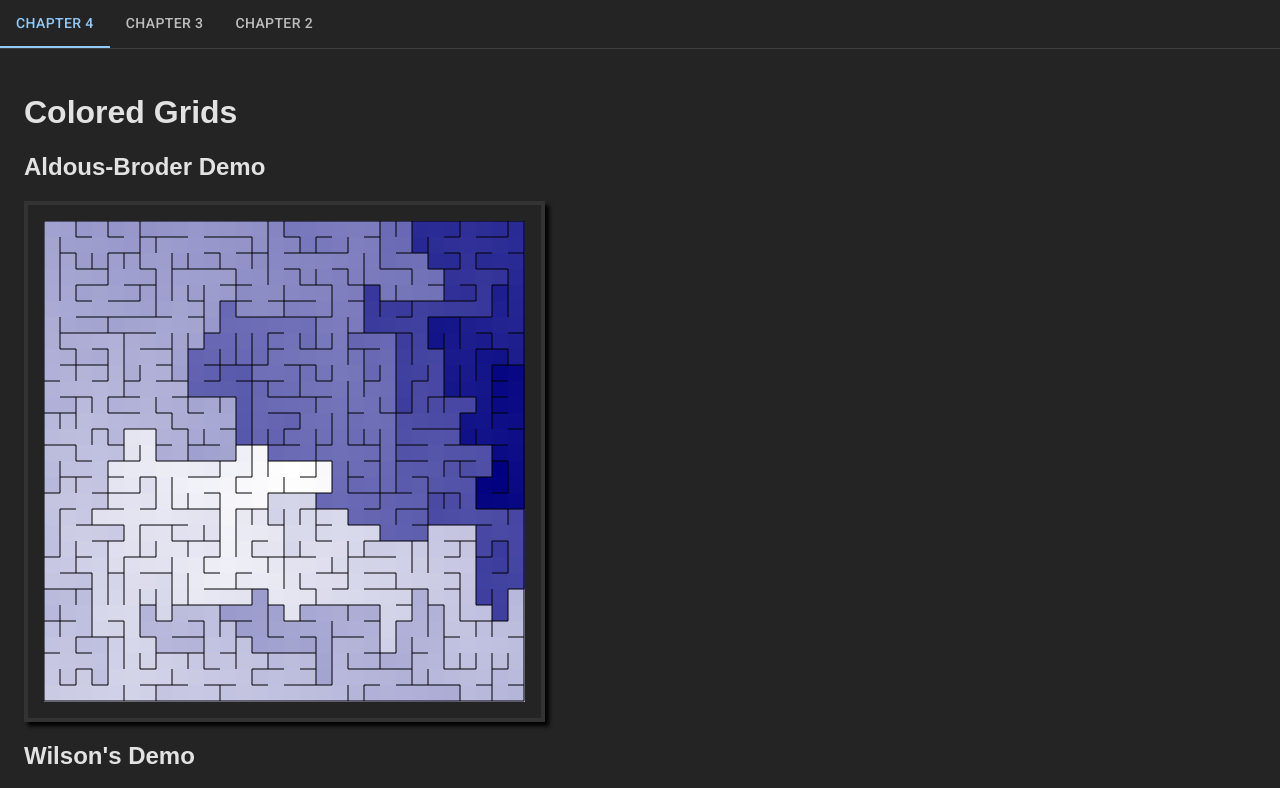
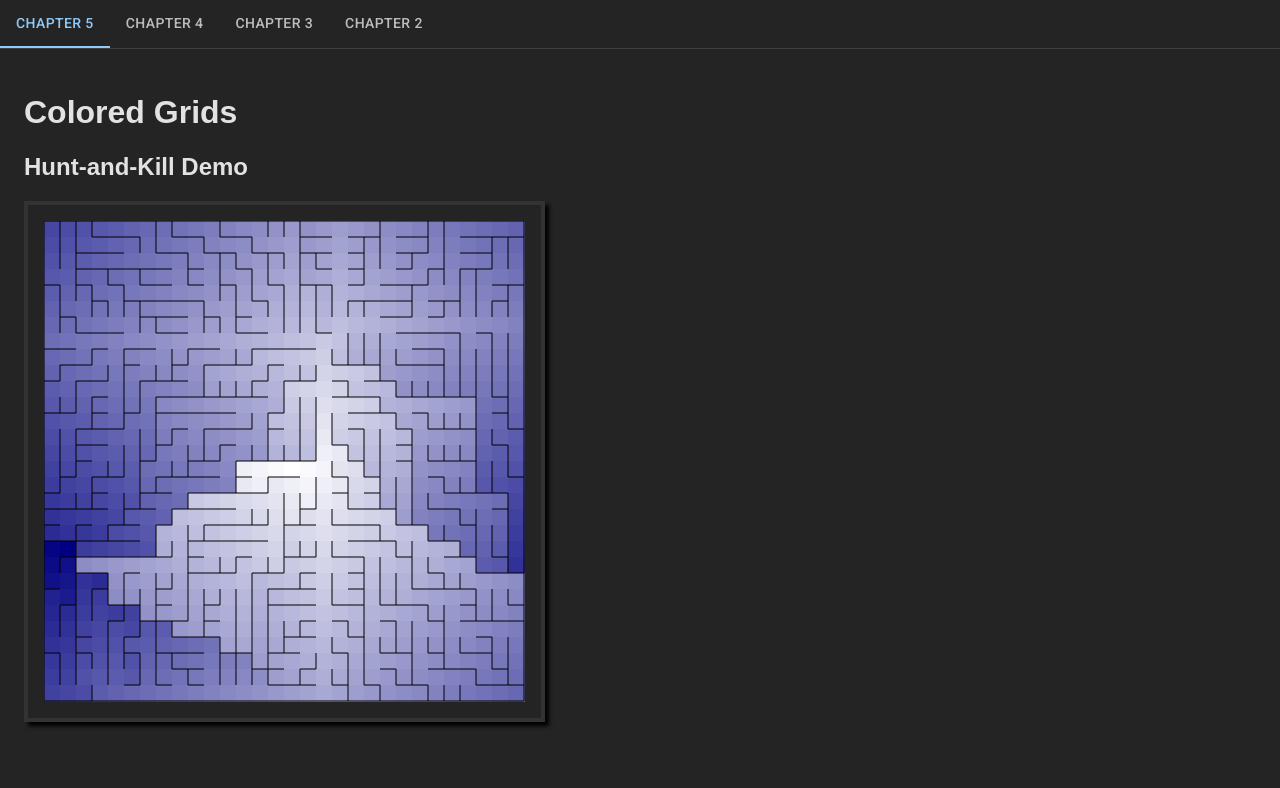
Before and after one commit to onsubmit/mazes-app, a React (Vite) app: page / in a window 1280 px wide. Shown: the top 788 px of the page. Built offline with nearby package versions, Linux system fonts and the light colour scheme.

Commit message:
And Hunt-and-Kill and chapter 5

```diff
--- a/src/App.tsx
+++ b/src/App.tsx
@@ -6,6 +6,7 @@ import * as React from 'react';
 import Chapter02 from './components/chapters/chapter02';
 import Chapter03 from './components/chapters/chapter03';
 import Chapter04 from './components/chapters/chapter04';
+import Chapter05 from './components/chapters/chapter05';
 
 type ChapterPanelProps = {
   children: React.ReactNode;
@@ -55,7 +56,7 @@ function getChapterPanelProps(
 export default function App() {
   const [value, setValue] = React.useState(0);
 
-  const chapters = [<Chapter04 />, <Chapter03 />, <Chapter02 />];
+  const chapters = [<Chapter05 />, <Chapter04 />, <Chapter03 />, <Chapter02 />];
   return (
     <Box sx={{ width: '100%' }}>
       <Box sx={{ borderBottom: 1, borderColor: 'divider' }}>
--- /dev/null
+++ b/src/algorithms/generation/huntAndKill.ts
@@ -0,0 +1,34 @@
+import Cell from '../../cell';
+import Grid from '../../grid';
+import { sample } from '../../random';
+import MazeGenerator from './mazeGenerator';
+
+export default class HuntAndKill implements MazeGenerator {
+  execute = <T extends Grid>(grid: T): T => {
+    let current: Cell | null = grid.getRandomCell();
+
+    while (current) {
+      const unvisitedNeighbors: Cell[] = current.neighbors.filter((n) => !n.hasLinks);
+
+      if (unvisitedNeighbors.length > 0) {
+        const neighbor = sample(unvisitedNeighbors);
+        current.link(neighbor);
+        current = neighbor;
+      } else {
+        current = null;
+      }
+
+      grid.forEachCell((cell) => {
+        const visitedNeighbors = cell.neighbors.filter((n) => n.hasLinks);
+        if (!cell.hasLinks && visitedNeighbors.length > 0) {
+          current = cell;
+
+          const neighbor = sample(visitedNeighbors);
+          current.link(neighbor);
+        }
+      });
+    }
+
+    return grid;
+  };
+}
--- /dev/null
+++ b/src/components/chapters/chapter05.tsx
@@ -0,0 +1,24 @@
+import './chapterStyles.scss';
+
+import HuntAndKill from '../../algorithms/generation/huntAndKill';
+import ColoredGrid from '../../coloredGrid';
+import Canvas from '../canvas';
+
+export default function Chapter05() {
+  const huntAndKillGrid = new HuntAndKill().execute(new ColoredGrid(30, 30));
+  const huntAndKillGridStart = huntAndKillGrid.getOrThrow(
+    huntAndKillGrid.rows / 2,
+    huntAndKillGrid.columns / 2
+  );
+  huntAndKillGrid.setPathStart(huntAndKillGridStart);
+
+  return (
+    <>
+      <h1>Colored Grids</h1>
+      <h2>Hunt-and-Kill Demo</h2>
+      <div className="row">
+        <Canvas grid={huntAndKillGrid} cellSize={16}></Canvas>
+      </div>
+    </>
+  );
+}
```
